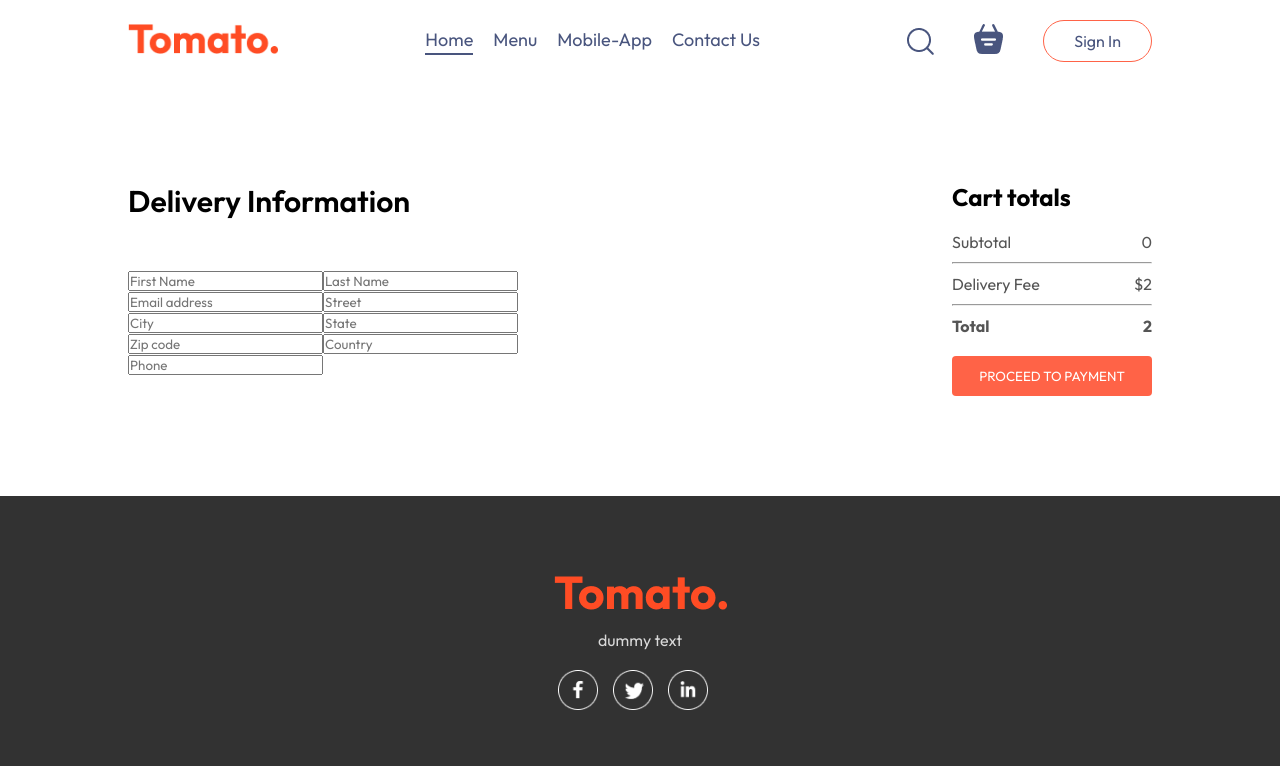
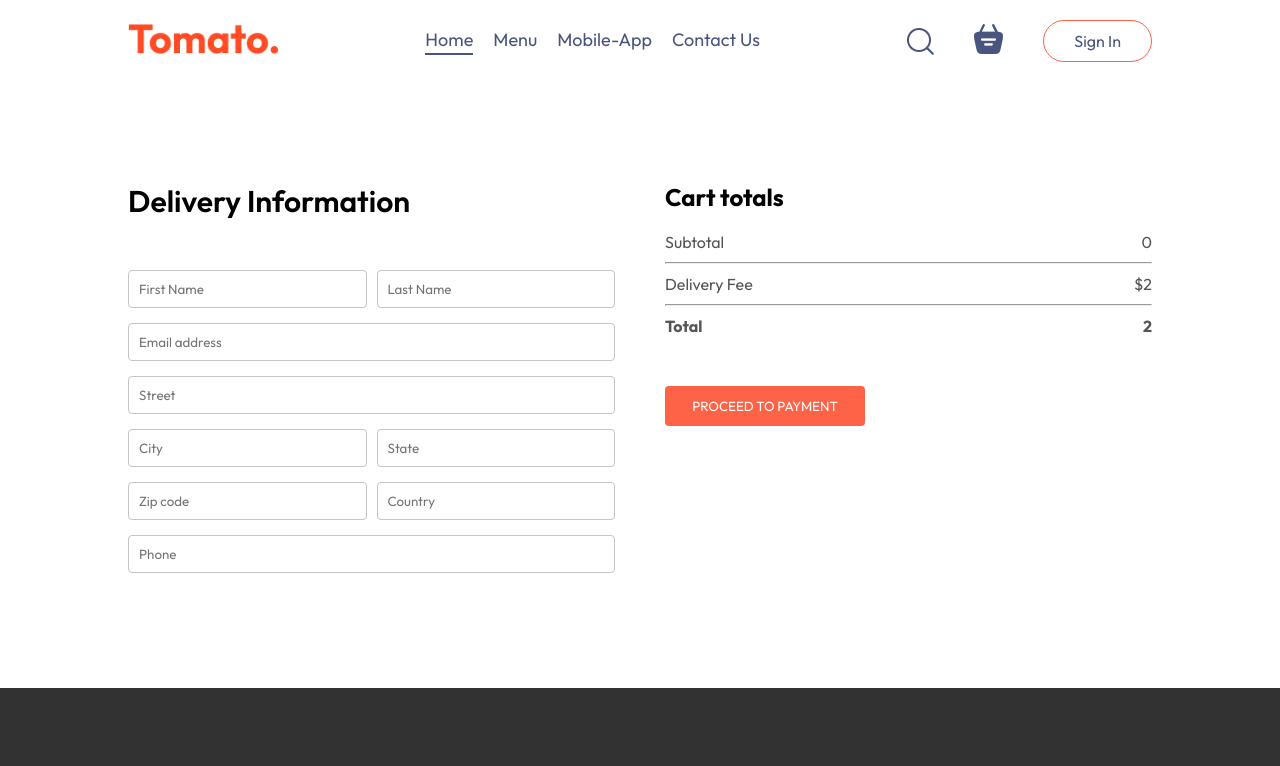
Before and after one commit to akhssm/Food-Delivery, a React (Vite) app in the folder frontend/: page /order in a window 1280 px wide. Shown: the top 766 px of the page. Built offline with nearby package versions, Linux system fonts and the light colour scheme.

Commit message:
Completed Order page

```diff
--- a/frontend/src/components/Footer/Footer.css
+++ b/frontend/src/components/Footer/Footer.css
@@ -12,7 +12,7 @@
 .footer-content{
     width: 100%;
     display: grid;
-    grid-template-columns: 2rf 1rf 1rf;
+    grid-template-columns: 2fr 1fr 1fr;
     gap: 80px;
 }
 .footer-content-left, .footer-content-right, .footer-content-center{
--- a/frontend/src/pages/PlaceOrder/PlaceOrder.css
+++ b/frontend/src/pages/PlaceOrder/PlaceOrder.css
@@ -14,3 +14,22 @@
     font-weight: 600;
     margin-bottom: 50px;
 }
+.place-order-left input{
+    margin-bottom: 15px;
+    width: 100%;
+    padding: 10px;
+    border: 1px solid #c5c5c5;
+    border-radius: 4px;
+    outline-color: tomato;
+}
+.place-order-left .multi-fields{
+    display: flex;
+    gap: 10px;
+}
+.place-order-right{
+    width: 100%;
+    max-width: max(40%,500px);
+}
+.place-order .cart-total button{
+    margin-top: 30px;
+}
```
